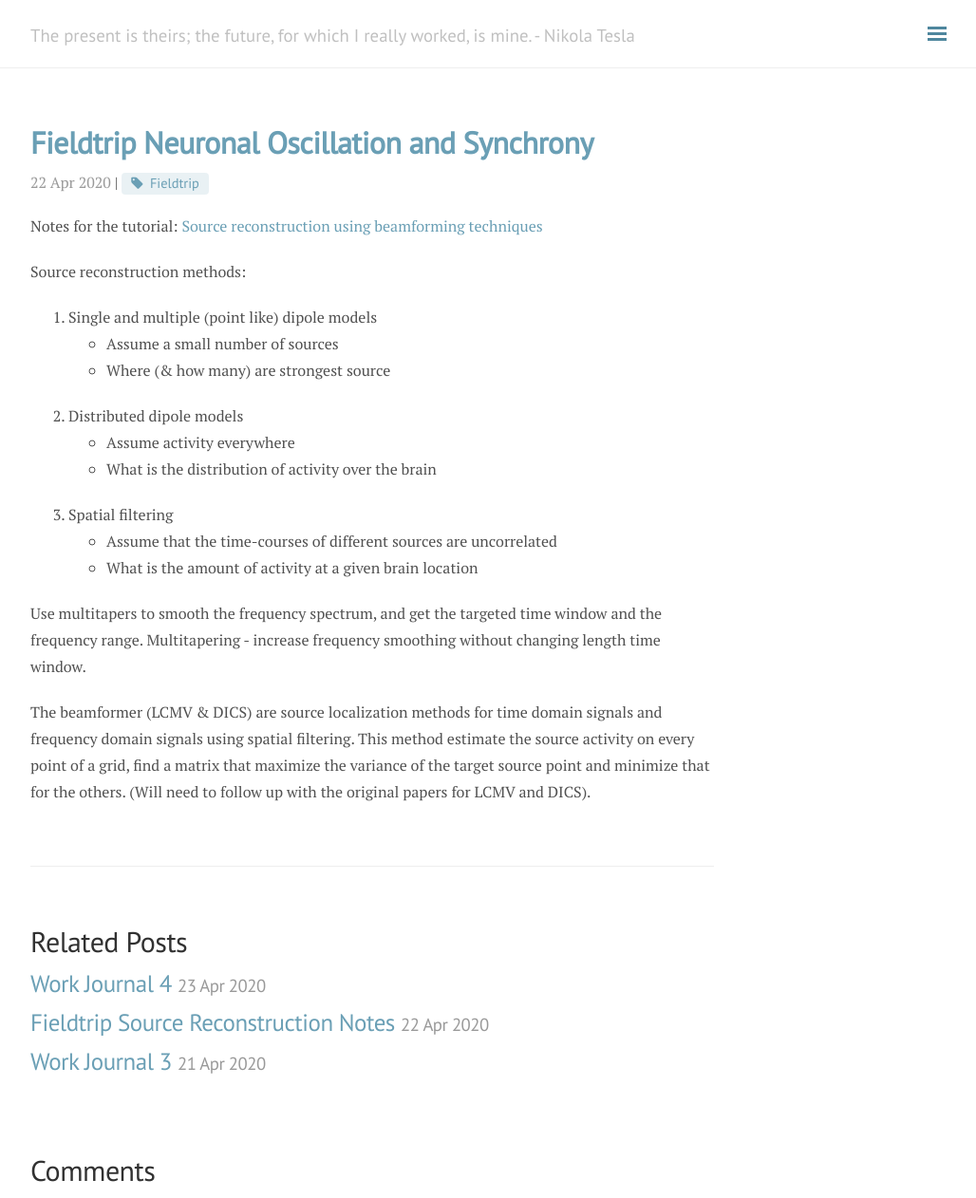
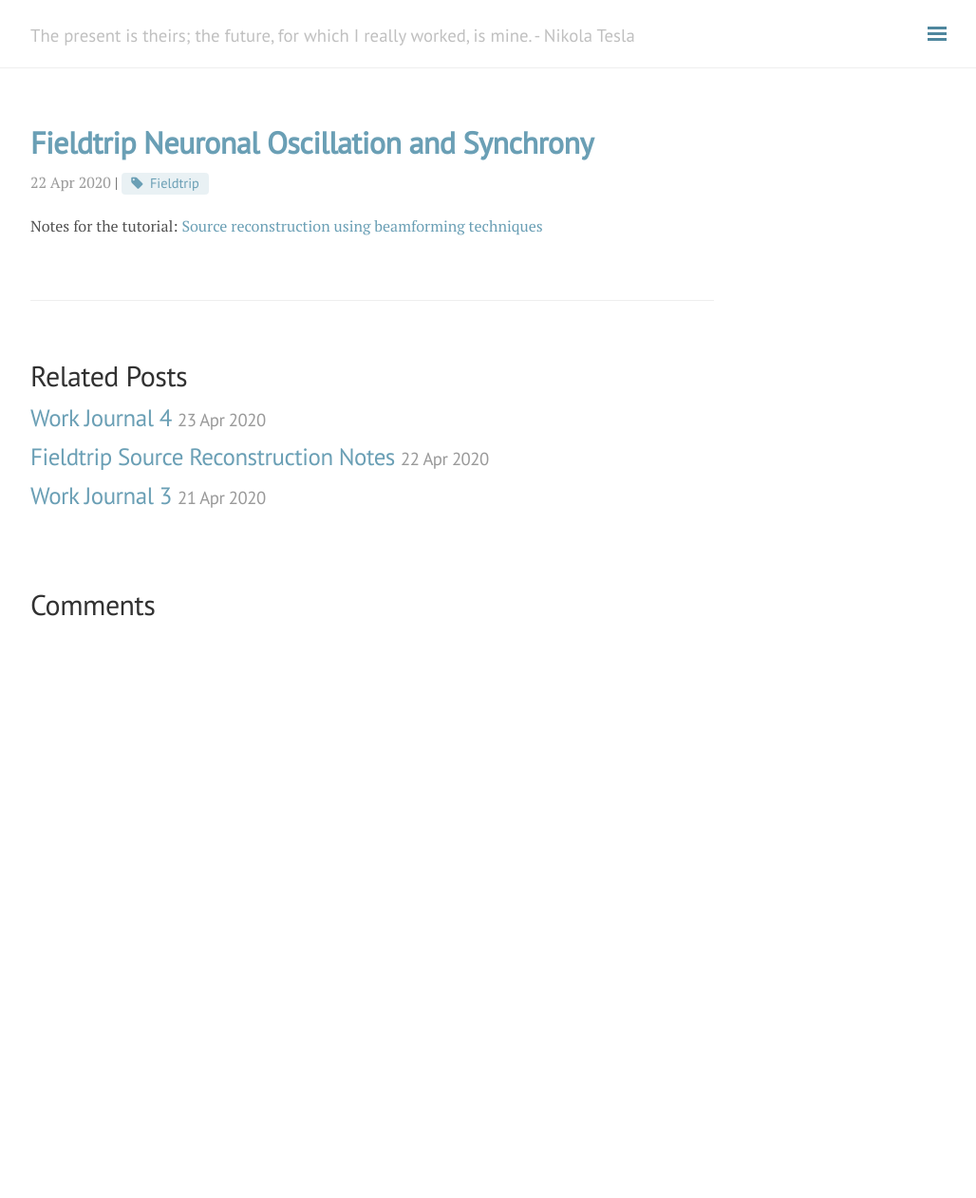
Before and after one commit to andylikescodes/andylikescodes.github.io, a Jekyll site: the page built from _posts/2020-04-22-Field-Trip-Neuronal-Oscillation-Sychrony.md, in a window 1280 px wide and 1262 px high. Shown: the whole window at 95% size, without its empty margins (248-1276 px from the left). Built offline with Jekyll 4.4.1, drawn with Linux system fonts in a browser that asks for light colours; nearby versions of some CDN libraries; comment, search, counter and statistics services are not loaded.

Commit message:
_posts/2020-04-22-Field-Trip-Neuronal-Oscillation-Sychrony.md updated from https://stackedit.io/

```diff
--- a/_posts/2020-04-22-Field-Trip-Neuronal-Oscillation-Sychrony.md
+++ b/_posts/2020-04-22-Field-Trip-Neuronal-Oscillation-Sychrony.md
@@ -7,26 +7,7 @@ category: Brain
 
 Notes for the tutorial: [Source reconstruction using beamforming techniques](https://www.youtube.com/watch?v=pE0WAKd_Ve4)
 
-Source reconstruction methods:
-
-1. Single and multiple (point like) dipole models
-	- Assume a small number of sources
-	- Where (& how many) are strongest source
-
-2. Distributed dipole models
-	- Assume activity everywhere
-	- What is the distribution of activity over the brain
-
-3. Spatial filtering
-	- Assume that the time-courses of different sources are uncorrelated
-	- What is the amount of activity at a given brain location
-
-Use multitapers to smooth the frequency spectrum, and get the targeted time window and the frequency range. Multitapering - increase frequency smoothing without changing length time window.
-
-The beamformer (LCMV & DICS) are source localization methods for time domain signals and frequency domain signals using spatial filtering. This method estimate the source activity on every point of a grid, find a matrix that maximize the variance of the target source point and minimize that for the others. (Will need to follow up with the original papers for LCMV and DICS).
-
-
 
 <!--stackedit_data:
-eyJoaXN0b3J5IjpbLTIwNTkxMTAwNzFdfQ==
+eyJoaXN0b3J5IjpbOTc0MzIwNzM4XX0=
 -->
```
